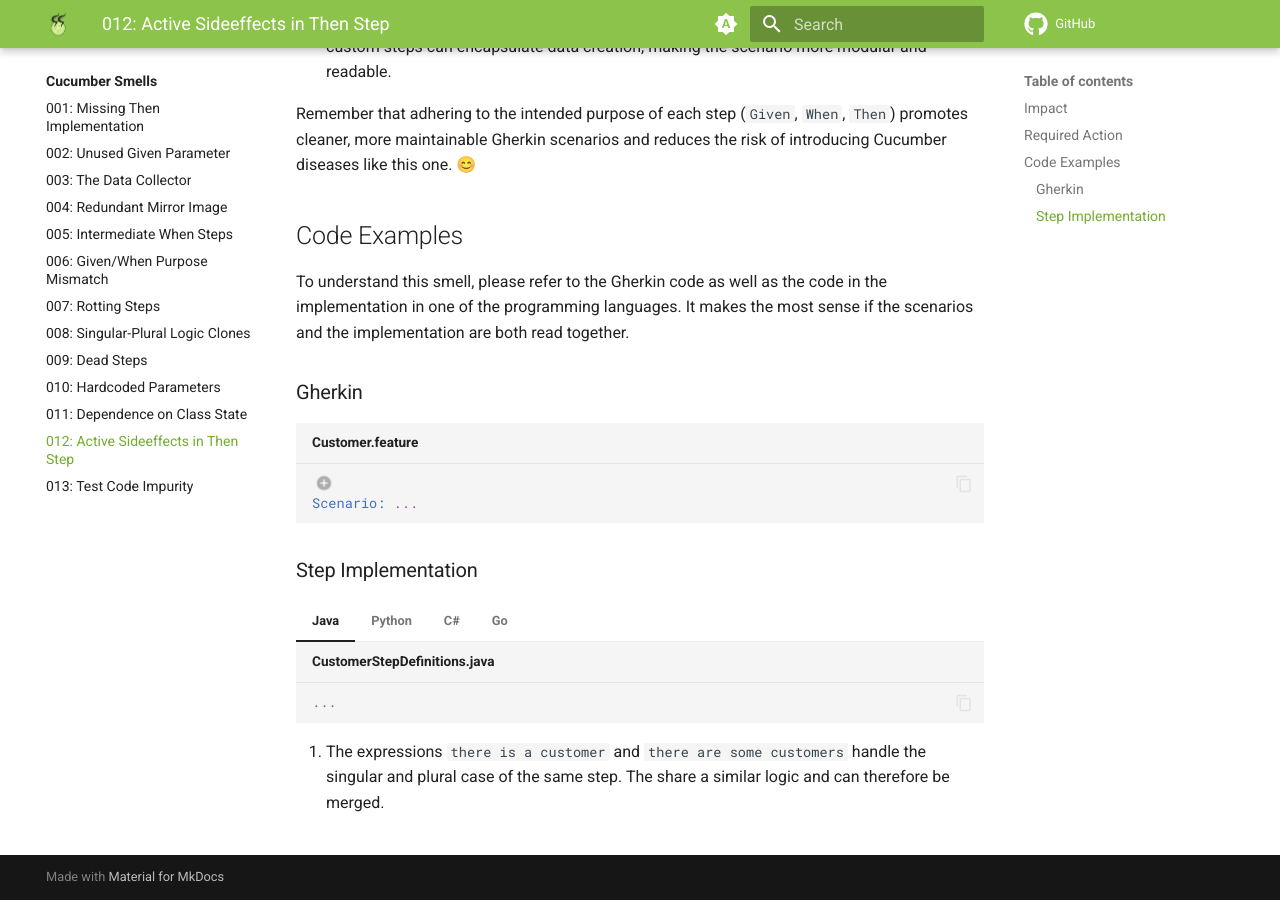
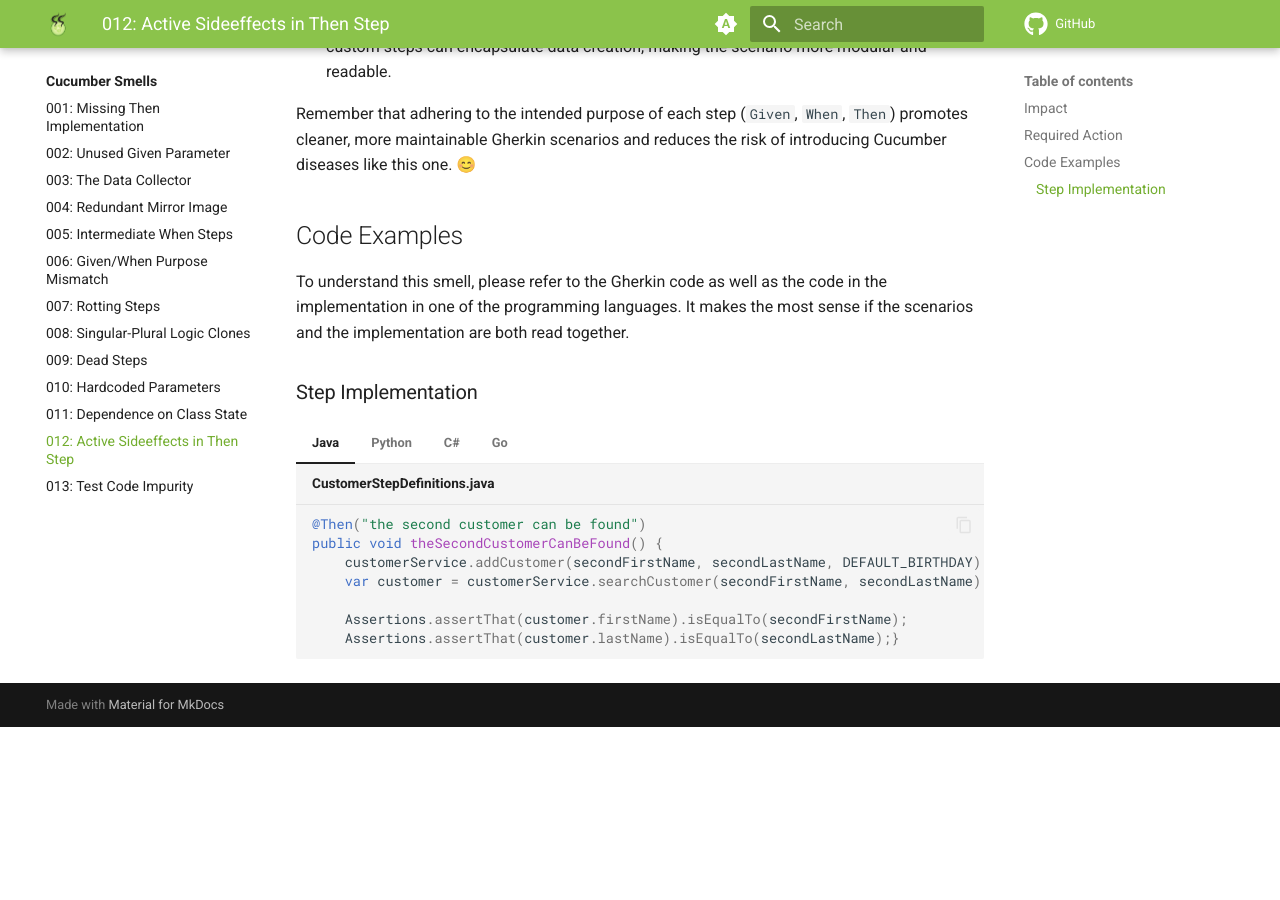
Before and after one commit to Cucumber-Diseases/cucumber-diseases.github.io, an MkDocs documentation site: the page built from docs/smells/012-active-sideeffects-in-then-step.md, in a window 1280 px wide and 900 px high, scrolled down 1247 px. Built offline with MkDocs 1.6.1 and Material for MkDocs 9.7.7, drawn with Linux system fonts in a browser that asks for light colours; after the commit the page ends 1974 px from its top, so only the background shows below that.

Commit message:
added example to smell 12

````diff
--- a/docs/smells/012-active-sideeffects-in-then-step.md
+++ b/docs/smells/012-active-sideeffects-in-then-step.md
@@ -31,42 +31,46 @@
 ## Code Examples
 To understand this smell, please refer to the Gherkin code as well as the code in the implementation in one of the programming languages. It makes the most sense if the scenarios and the implementation are both read together.
 
-### Gherkin
-```gherkin title="Customer.feature"
-
-# (1)!
-Scenario: ...
-
-```
-
-1. Notes ...
 
 ### Step Implementation
 === "Java"
     ```java title="CustomerStepDefinitions.java"
-    ...
+    @Then("the second customer can be found")
+    public void theSecondCustomerCanBeFound() {
+        customerService.addCustomer(secondFirstName, secondLastName, DEFAULT_BIRTHDAY); // (1)!
+        var customer = customerService.searchCustomer(secondFirstName, secondLastName);
+
+        Assertions.assertThat(customer.firstName).isEqualTo(secondFirstName);
+        Assertions.assertThat(customer.lastName).isEqualTo(secondLastName);}
     ```
 
-    1. The expressions `there is a customer` and `there are some customers` handle the singular and plural case of the same step. The share a similar logic and can therefore be merged.
+    1. Creating the customer in the `Then` step is an active side effect. Since we are checking exactly this data, we should move it to a appropiate `When` impelementation.
 
 === "Python"
     ```python title="features/steps/steps.py"
     ...
     ```
 
-    1. The expressions `there is a customer` and `there are some customers` handle the singular and plural case of the same step. The share a similar logic and can therefore be merged.
+    1. Creating the customer in the `Then` step is an active side effect. Since we are checking exactly this data, we should move it to a appropiate `When` impelementation.
 
 
 === "C#"
-    ```csharp title="CucumberDiseases.Specs/StepDefinitions/CustomerStepDefinitions.cs"
-    ...
+    ```csharp title="CustomerStepDefinitions.cs"
+    [Then("the second customer can be found")]
+    public void ThenTheSecondCustomerCanBeFound()
+    {
+        _customerService.AddCustomer(_secondFirstName, _secondLastName, DefaultBirthday); // (1)!
+        var customer = _customerService.FindCustomer(_secondFirstName, _secondLastName);
+
+        customer.Should().BeEquivalentTo(new { FirstName = _secondFirstName, LastName = _secondLastName });
+    }
     ```
 
-    1. The expressions `there is a customer` and `there are some customers` handle the singular and plural case of the same step. The share a similar logic and can therefore be merged.
+    1. Creating the customer in the `Then` step is an active side effect. Since we are checking exactly this data, we should move it to a appropiate `When` impelementation.
 
 === "Go"
     ```go title="customer_test.go"
     ...
     ```
 
-    1. The functions `thereIsACustomer` and `thereAreSomeCustomers` handle the singular and plural case of the same step. The share a similar logic and can therefore be merged.
+    1. Creating the customer in the `Then` step is an active side effect. Since we are checking exactly this data, we should move it to a appropiate `When` impelementation.
````
Also changed, not shown: docs/smells/008-singular-plural-logic-clones.md (+2 -2 lines).
